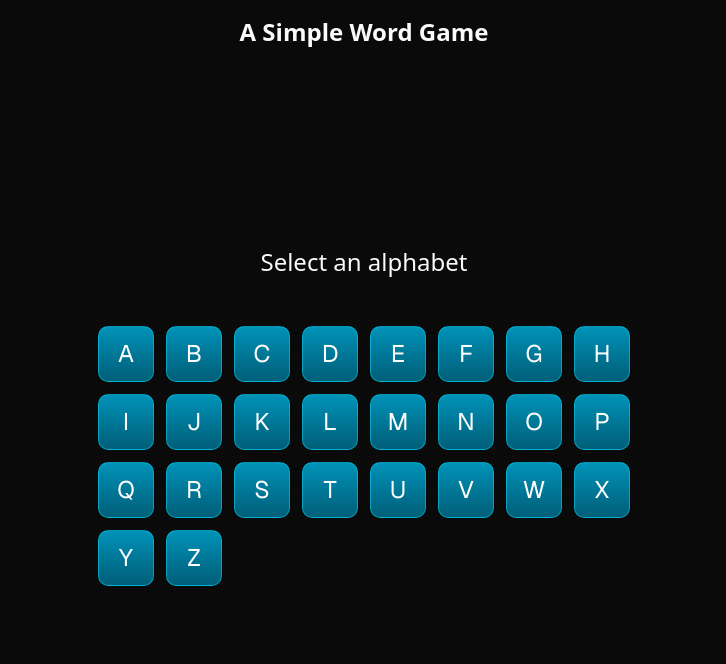
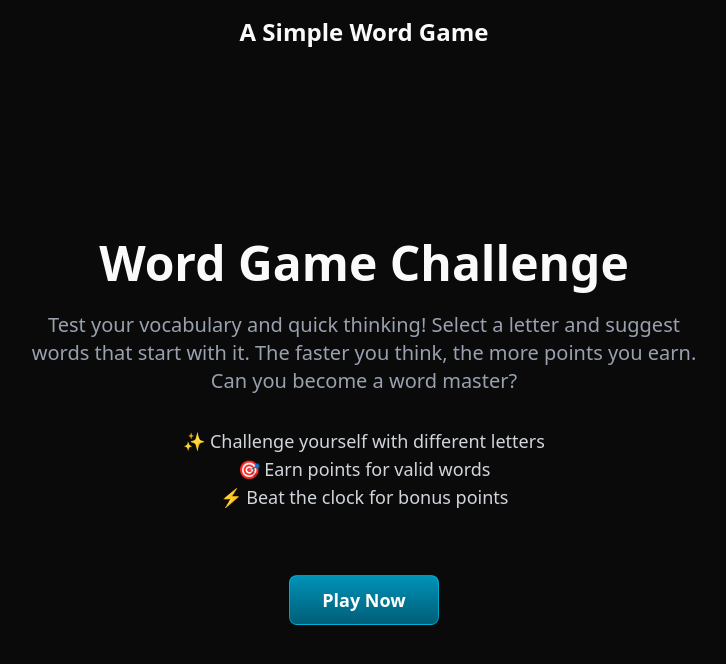
Before and after one commit to ankitkante/guess-words-from-letter, a Next.js app: page / in a window 1280 px wide. Shown: the top 664 px of the page, without its empty margins (276-1002 px from the left). Built offline with nearby package versions, Linux system fonts and the light colour scheme.

Commit message:
AI generated Landing page

```diff
--- a/src/app/alphabet/[letter]/page.jsx
+++ b/src/app/alphabets/[letter]/page.jsx
@@ -48,43 +48,21 @@ export default function AlphabetDetailPage() {
           <Button
             variant="outline"
             size="icon-lg"
-            className="
-              rounded-full absolute bottom-4 right-4 cursor-pointer
-              border-cyan-400/40 text-cyan-300
-              shadow-[0_0_12px_rgba(34,211,238,0.35)]
-              hover:text-cyan-200 hover:border-cyan-300
-            "
-            title="Submitted word list"
+            className="absolute bottom-4 right-4"
           >
-            <ClipboardList className="h-6 w-6" />
-
-            {wordList.length > 0 && (
-              <span
-                className="
-                  absolute -bottom-1 right-1
-                  bg-cyan-400/20 text-cyan-200
-                  rounded-full
-                  w-4 h-4
-                  flex items-center justify-center
-                  text-[10px] leading-none
-                "
-              >
-                {wordList.length > 99 ? '99+' : wordList.length}
-              </span>
-            )}
+            <ClipboardList />
           </Button>
         </SheetTrigger>
-        <SheetContent side="bottom" className="p-0 flex flex-col h-[30vh] min-h-0">
+        <SheetContent side="bottom" className="max-h-[60vh]">
           <SheetHeader>
-            <SheetTitle className="text-xl font-semibold">Submitted Words</SheetTitle>
+            <SheetTitle>Word List</SheetTitle>
             <SheetDescription>
-              Here is the list of words you have submitted for the letter "{selectedAlphabet}".
+              All words you have submitted
             </SheetDescription>
           </SheetHeader>
           <WordList wordList={wordList} />
         </SheetContent>
       </Sheet>
-
     </div>
-  )
+  );
 }
--- /dev/null
+++ b/src/app/alphabets/page.jsx
@@ -0,0 +1,13 @@
+'use client';
+import AlphabetGrid from "@/components/alphabet-grid";
+
+export default function AlphabetsPage() {
+  return (
+    <div className="flex flex-col h-[calc(100dvh-64px)]">
+      <div className="flex flex-col items-center justify-center h-full gap-4 p-4">
+        <h2 className="text-2xl">Select an alphabet</h2>
+        <AlphabetGrid></AlphabetGrid>
+      </div>
+    </div>
+  );
+}
--- a/src/app/page.js
+++ b/src/app/page.js
@@ -1,12 +1,32 @@
 'use client';
-import AlphabetGrid from "@/components/alphabet-grid";
+import { useRouter } from "next/navigation";
+import { Button } from "@/components/ui/button";
 
 export default function Home() {
+  const router = useRouter();
+
   return (
     <div className="flex flex-col h-[calc(100dvh-64px)]">
-      <div className="flex flex-col items-center justify-center h-full gap-4 p-4">
-        <h2 className="text-2xl">Select an alphabet</h2>
-        <AlphabetGrid></AlphabetGrid>
+      <div className="flex flex-col items-center justify-center h-full gap-8 p-4">
+        <div className="text-center max-w-2xl">
+          <h1 className="text-5xl font-bold mb-6">Word Game Challenge</h1>
+          <p className="text-xl text-gray-400 mb-8">
+            Test your vocabulary and quick thinking! Select a letter and suggest words that start with it.
+            The faster you think, the more points you earn. Can you become a word master?
+          </p>
+          <div className="text-lg text-gray-300 mb-8">
+            <p>✨ Challenge yourself with different letters</p>
+            <p>🎯 Earn points for valid words</p>
+            <p>⚡ Beat the clock for bonus points</p>
+          </div>
+        </div>
+
+        <Button
+          onClick={() => router.push("/alphabets")}
+          className="px-8 py-6 text-lg font-semibold bg-gradient-to-b from-cyan-600 to-cyan-800 hover:from-cyan-500 hover:to-cyan-700 text-white border border-cyan-400/50"
+        >
+          Play Now
+        </Button>
       </div>
     </div>
   );
--- a/src/components/alphabet-grid.jsx
+++ b/src/components/alphabet-grid.jsx
@@ -25,7 +25,7 @@ export default function AlphabetGrid({
         {letters.map((letter) => (
           <motion.button
             key={letter}
-            onClick={() => router.push(`/alphabet/${letter}`)}
+            onClick={() => router.push(`/alphabets/${letter}`)}
             whileHover={{ scale: 1.1 }}
             whileTap={{ scale: 0.9 }}
             className={cn(
--- a/src/components/speech-to-text-btn.jsx
+++ b/src/components/speech-to-text-btn.jsx
@@ -72,9 +72,9 @@ export default function SpeechToTextBtn({ onResult }) {
   useEffect(() => {
     return () => {
       // Cleanup listeners on unmount
-      connectionRef.current.removeListener(LiveTranscriptionEvents.Open, onOpen)
-      connectionRef.current.removeListener(LiveTranscriptionEvents.Transcript, onTranscript)
-      recorderRef.current.removeEventListener("dataavailable", onAudioDataAvailable)
+      connectionRef.current?.removeListener(LiveTranscriptionEvents.Open, onOpen)
+      connectionRef.current?.removeListener(LiveTranscriptionEvents.Transcript, onTranscript)
+      recorderRef.current?.removeEventListener("dataavailable", onAudioDataAvailable)
     }
   }, [])
 
```
